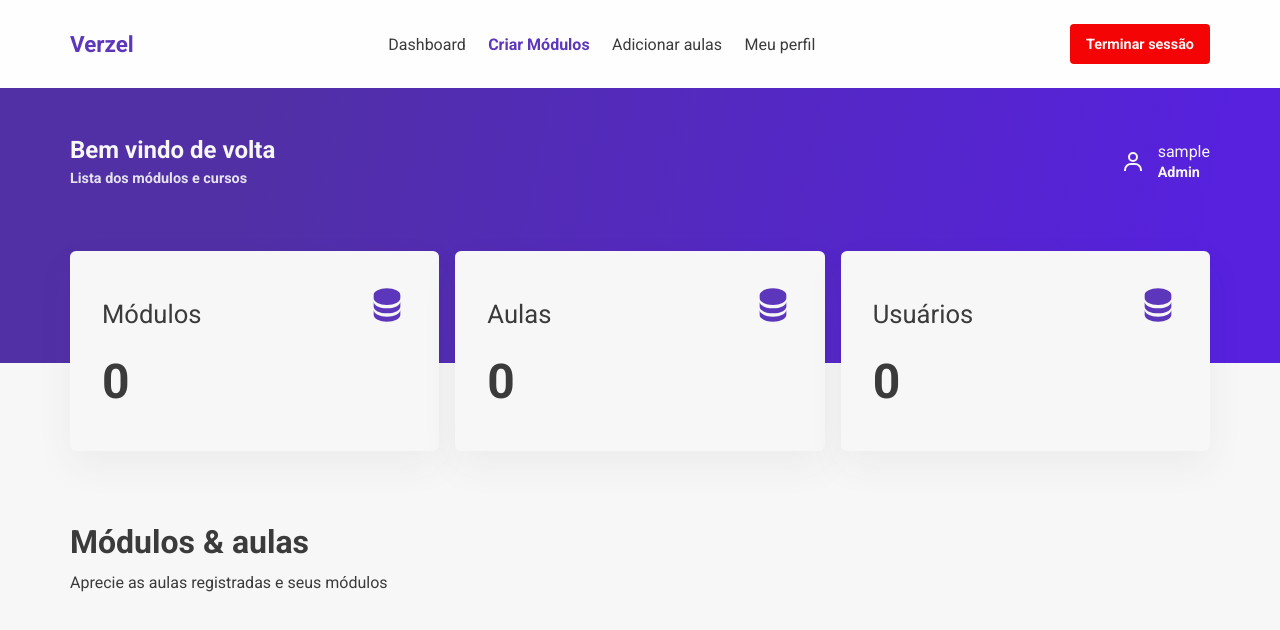
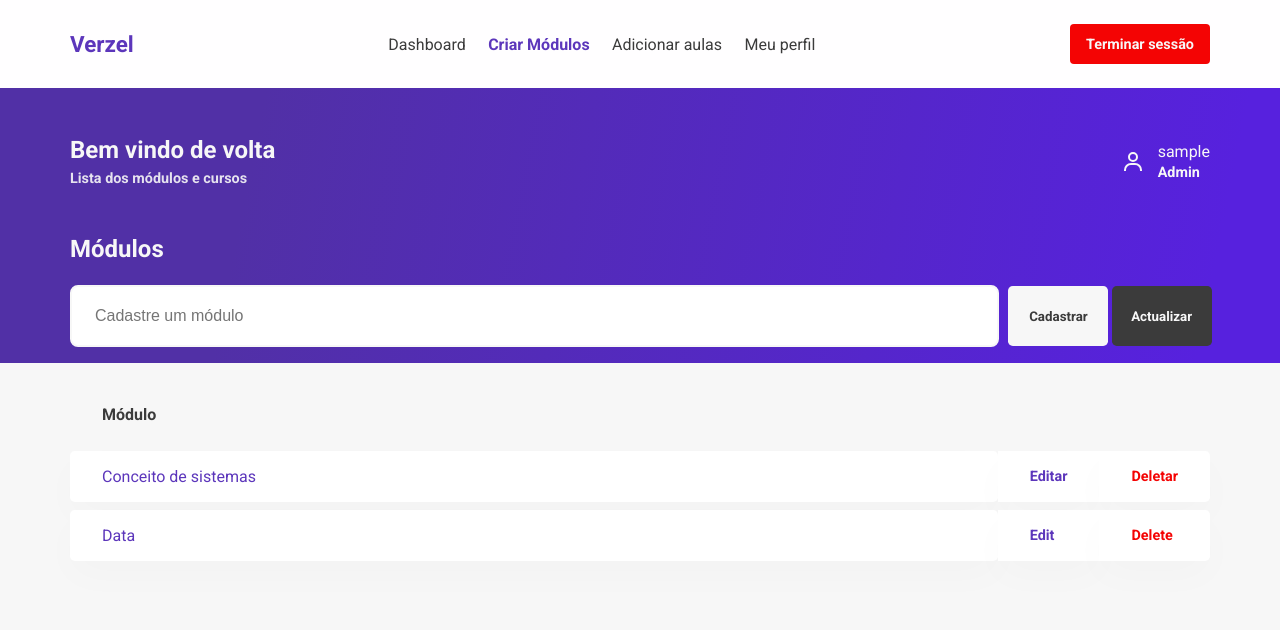
Before and after one commit to Antonio-Gabriel/verzel_challenge_frontend, a React (Create React App) app: page /modules in a window 1280 px wide. Shown: the top 630 px of the page. Built offline with nearby package versions, Linux system fonts and the light colour scheme; no server answers; sample sign-in values are in the browser's storage.

Commit message:
create module page and create table for lsit modules

```diff
--- a/src/components/Accordion/index.tsx
+++ b/src/components/Accordion/index.tsx
@@ -14,9 +14,9 @@ export function Accordion({ id, name, lessons }: IModules) {
       {isActive && (
         <div className="accordion-content">
           <ul>
-            {!!lessons.length ? (
+            {!!lessons?.length ? (
               // eslint-disable-next-line array-callback-return
-              lessons.map(({ name, start_date, id }) => (
+              lessons?.map(({ name, start_date, id }) => (
                 <li key={id}>
                   <strong>{name}</strong>
                   <span>{start_date}</span>
--- a/src/components/TableLessons/index.tsx
+++ b/src/components/AccordionsModules/index.tsx
@@ -5,7 +5,7 @@ import { Accordion } from "../Accordion";
 import { Container, Content } from "./styles";
 import { GetAllModulesWithLessons } from "../../services/modulesService";
 
-export function TableLessons() {
+export function AccordionsModules() {
   const [modules, setModules] = useState<IModules[]>([]);
 
   useEffect(() => {
--- /dev/null
+++ b/src/components/AccordionsModules/styles.ts
@@ -0,0 +1,31 @@
+import styled from "styled-components";
+import { Grid } from "../../styles/Grid";
+
+export const Container = styled.section`
+  padding: 3.5rem 0;
+`;
+
+export const Content = styled.div`
+  max-width: 1140px;
+  margin: 0 auto;
+
+  ${Grid} {
+    gap: 3rem;
+  }
+
+  header {
+    ${Grid} {
+      gap: 0.7rem;
+    }
+
+    h3 {
+      font-size: 2rem;
+    }
+  }
+
+  .accordions {
+    ${Grid} {
+      gap: 0.3rem;
+    }
+  }
+`;
--- /dev/null
+++ b/src/components/ContentModules/index.tsx
@@ -0,0 +1,82 @@
+import { ChangeEvent, SyntheticEvent, useState } from "react";
+import { IModules } from "../../types/IModules";
+
+import { Form } from "../HeroAuth/styles";
+import { Input } from "../Input";
+import { toast } from "react-toastify";
+import { Container, Content } from "./styles";
+
+export function ContentModules() {
+  const [data, setData] = useState<IModules>({
+    id: 0,
+    name: "",
+  });
+
+  function handleInputChange(event: ChangeEvent<HTMLInputElement>) {
+    setData({
+      ...data,
+      [event.target.name]: event.target.value,
+    });
+  }
+
+  function handleCreateModule(event: SyntheticEvent) {
+    event.preventDefault();
+
+    if (!data.name) {
+      toast.error("Preencha o campo módulo para registrar!");
+
+      return;
+    }
+
+
+  }
+
+  return (
+    <Container>
+      <Content>
+        <header>
+          <div className="content">
+            <h2>Módulos</h2>
+          </div>
+
+          <Form autoComplete="off" onSubmit={handleCreateModule}>
+            <Input
+              name="name"
+              value={data.name}
+              onChange={handleInputChange}
+              placeholder="Cadastre um módulo"
+              type="text"
+            />
+
+            <div className="buttons">
+              <button type="submit">Cadastrar</button>
+              <button type="button"> Actualizar</button>
+            </div>
+          </Form>
+        </header>
+
+        <table>
+          <thead>
+            <tr>
+              <th>Módulo</th>
+              <th></th>
+              <th></th>
+            </tr>
+          </thead>
+          <tbody>
+            <tr>
+              <td>Conceito de sistemas</td>
+              <td>Editar</td>
+              <td>Deletar</td>
+            </tr>
+            <tr>
+              <td>Data</td>
+              <td>Edit</td>
+              <td>Delete</td>
+            </tr>
+          </tbody>
+        </table>
+      </Content>
+    </Container>
+  );
+}
--- /dev/null
+++ b/src/components/ContentModules/styles.ts
@@ -0,0 +1,119 @@
+import styled from "styled-components";
+
+export const Container = styled.section`
+  margin-top: -10rem;
+`;
+
+export const Content = styled.div`
+  max-width: 1140px;
+  margin: 0 auto;
+
+  header {
+    padding: 2rem 0;
+
+    h2 {
+      color: var(--body-color);
+
+      margin-bottom: -1.4rem;
+    }
+
+    form {
+      display: inline;
+      display: grid !important;
+      grid-template-columns: 1fr 200px;
+      place-items: center;
+
+      .buttons {
+        display: flex;
+
+        button {
+          font-family: "Roboto", sans-serif;
+          font-weight: bold;
+
+          width: 100px;
+          height: 60px;
+
+          border: none;
+          border-radius: 0.3rem;
+          background: var(--body-color);
+          color: var(--text-color);
+
+          cursor: pointer;
+
+          + button {
+            margin-left: 0.2rem;
+
+            background: var(--text-color);
+            color: var(--body-color);
+          }
+
+          :hover {
+            filter: brightness(0.9);
+          }
+        }
+      }
+    }
+  }
+
+  table {
+    width: 100%;
+    border-spacing: 0 0.5rem;
+
+    th {
+      font-weight: 700;
+      padding: 1rem 2rem;
+      text-align: left;
+      line-height: 1.5rem;
+    }
+
+    td {
+      padding: 1rem 2rem;
+      border: 0;
+      background: #fff;
+      color: var(--text-body);
+
+      box-shadow: 0 15px 38px rgba(71, 70, 70, 0.021);
+      border-radius: 0.3rem;
+
+      &:first-child {
+        color: var(--primary-color);
+      }
+
+      :nth-child(2) {
+        width: 20px;
+
+        font-size: 0.9rem;
+        font-weight: 700;
+
+        border-radius: 0;
+
+        color: var(--primary-color);
+        cursor: pointer;
+
+        :hover {
+          filter: brightness(0.9);
+        }
+      }
+      :nth-child(3) {
+        width: 20px;
+
+        font-size: 0.9rem;
+        font-weight: 700;
+
+        border-top-right-radius: 0.3rem;
+        border-bottom-right-radius: 0.3rem;
+
+        border-top-left-radius: 0;
+        border-bottom-left-radius: 0;
+
+        color: #f40404;
+
+        cursor: pointer;
+
+        :hover {
+          filter: brightness(0.9);
+        }
+      }
+    }
+  }
+`;
--- a/src/components/MainLessons/index.tsx
+++ b/src/components/MainLessons/index.tsx
@@ -50,7 +50,7 @@ export function Main() {
                   activeModule={isActiveModule === id}
                   key={id}
                   title={name}
-                  totalLessons={lessons.length}
+                  totalLessons={Number(lessons?.length)}
                   handlerGetLessonByModule={() => {
                     subscribeLessonsResponse(Number(id));
                     setIsActiveModule(id);
--- a/src/components/TableLessons/styles.ts
+++ /dev/null
@@ -1,57 +0,0 @@
-import styled from "styled-components";
-import { Grid } from "../../styles/Grid";
-
-export const Container = styled.section`
-  padding: 3.5rem 0;
-`;
-
-export const Content = styled.div`
-  max-width: 1140px;
-  margin: 0 auto;
-
-  ${Grid} {
-    gap: 3rem;
-  }
-
-  header {
-    ${Grid} {
-      gap: 0.7rem;
-    }
-
-    h3 {
-      font-size: 2rem;
-    }
-  }
-
-  table {
-    width: 100%;
-    border-spacing: 0 0.5rem;
-
-    th {
-      font-weight: 700;
-      padding: 1rem 2rem;
-      text-align: left;
-      line-height: 1.5rem;
-    }
-
-    td {
-      padding: 1rem 2rem;
-      border: 0;
-      background: #fff;
-      color: var(--text-body);
-
-      box-shadow: 0 15px 38px rgba(71, 70, 70, 0.021);
-      border-radius: 0.3rem;
-
-      &:first-child {
-        color: var(--primary-color);
-      }
-    }
-  }
-
-  .accordions {
-    ${Grid} {
-      gap: 0.6rem;
-    }
-  }
-`;
--- a/src/pages/Dashboard/index.tsx
+++ b/src/pages/Dashboard/index.tsx
@@ -2,7 +2,7 @@ import { Cards } from "../../components/Cards";
 
 import { HeaderDashboard } from "../../components/HeaderDashbord";
 import { DashboardContent } from "../../components/DashboardContent";
-import { TableLessons } from "../../components/TableLessons";
+import { AccordionsModules } from "../../components/AccordionsModules";
 
 export function Dashboard() {
   return (
@@ -10,7 +10,7 @@ export function Dashboard() {
       <HeaderDashboard />
       <DashboardContent />
       <Cards />
-      <TableLessons />
+      <AccordionsModules />
     </>
   );
 }
--- /dev/null
+++ b/src/pages/Modules/index.tsx
@@ -0,0 +1,13 @@
+import { ContentModules } from "../../components/ContentModules";
+import { DashboardContent } from "../../components/DashboardContent";
+import { HeaderDashboard } from "../../components/HeaderDashbord";
+
+export function Modules() {
+  return (
+    <>
+      <HeaderDashboard />
+      <DashboardContent />
+      <ContentModules />
+    </>
+  );
+}
--- a/src/routes/index.tsx
+++ b/src/routes/index.tsx
@@ -6,6 +6,7 @@ import { Home } from "../pages/Home";
 import { Courses } from "../pages/Courses";
 import { Dashboard } from "../pages/Dashboard";
 import { CreateAccount } from "../pages/CreateAccount";
+import { Modules } from "../pages/Modules";
 
 export function Routes() {
   return (
@@ -17,7 +18,7 @@ export function Routes() {
       <Route exact path="/create-account" component={CreateAccount} />
 
       <Route exact path="/dashboard" component={Dashboard} isPrivate />
-      <Route exact path="/modules" component={Dashboard} isPrivate />
+      <Route exact path="/modules" component={Modules} isPrivate />
       <Route exact path="/lessons" component={Dashboard} isPrivate />
       <Route exact path="/profile" component={Dashboard} isPrivate />
     </Switch>
--- a/src/types/IModules.ts
+++ b/src/types/IModules.ts
@@ -3,5 +3,5 @@ import { ILessons } from "./ILessons";
 export type IModules = {
   id?: number;
   name: string;
-  lessons: ILessons[];
+  lessons?: ILessons[];
 };
```
